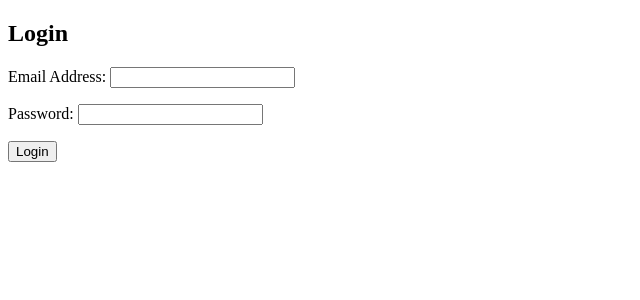
After one commit to zsh8/testsite, a Django app: page /login/ in a window 1280 px wide. The commit adds this page. Shown: the top 300 px of the page, without its empty margins (0-640 px from the left). Run offline with Django 4.2, Linux system fonts and the light colour scheme.

Commit message:
Add register, login and logout views to users app

```diff
--- a/core/templates/core/base.html
+++ b/core/templates/core/base.html
@@ -4,6 +4,15 @@
     <title>{% block title %}Test Site{% endblock %}</title>
   </head>
   <body>
+    <div id="messages">
+      {% if messages %}
+      <ul>
+        {% for message in messages %}
+        <li>{{ message }}</li>
+        {% endfor %}
+      </ul>
+      {% endif %}
+    </div>
     <div id="content">{% block content %}{% endblock %}</div>
   </body>
 </html>
--- /dev/null
+++ b/core/templates/core/homepage.html
@@ -0,0 +1,4 @@
+{% extends "core/base.html" %} {% block content %}
+<h2>Welcome to our website home page!</h2>
+<a href="{% url 'logout' %}">Logout</a>
+{% endblock %}
--- a/core/views.py
+++ b/core/views.py
@@ -1,5 +1,5 @@
-from django.http import HttpResponse
+from django.shortcuts import render
 
 
 def homepage(request):
-    return HttpResponse('Home page!')
+    return render(request, 'core/homepage.html')
--- a/testsite/urls.py
+++ b/testsite/urls.py
@@ -18,6 +18,7 @@ from django.contrib import admin
 from django.urls import path, include
 
 urlpatterns = [
+    path('', include('users.urls')),
     path('', include('core.urls')),
     path('admin/', admin.site.urls),
 ]
--- /dev/null
+++ b/users/forms.py
@@ -0,0 +1,16 @@
+from django import forms
+from django.contrib.auth.forms import UserCreationForm
+
+from .models import CustomUser
+
+
+class UserRegistrationForm(UserCreationForm):
+
+    class Meta:
+        model = CustomUser
+        fields = ("email", "password1", "password2")
+
+
+class LoginForm(forms.Form):
+    email = forms.EmailField(label='Email Address', max_length=200)
+    password = forms.CharField(label='Password', widget=forms.PasswordInput)
--- /dev/null
+++ b/users/templates/users/login.html
@@ -0,0 +1,7 @@
+{% extends "core/base.html" %} {% block content %}
+<h2>Login</h2>
+<form actin="{% url 'login' %}" method="post">
+  {% csrf_token %} {{ form.as_p }}
+  <button type="submit">Login</button>
+</form>
+{% endblock %}
--- /dev/null
+++ b/users/urls.py
@@ -0,0 +1,9 @@
+from django.urls import path
+
+from . import views
+
+urlpatterns = [
+    path('login/', views.LoginView.as_view(), name='login'),
+    path('logout/', views.LogoutView.as_view(), name='logout'),
+    path('register/', views.RegistrationView.as_view(), name='register')
+]
--- a/users/views.py
+++ b/users/views.py
@@ -1,3 +1,48 @@
-from django.shortcuts import render
+from django.contrib import messages
+from django.contrib.auth import authenticate, login, logout
+from django.shortcuts import redirect, render
+from django.views import View
 
-# Create your views here.
+from .forms import LoginForm, UserRegistrationForm
+
+
+class LoginView(View):
+    def get(self, request):
+        if request.user.is_authenticated:
+            return redirect('homepage')
+        form = LoginForm()
+        return render(request, 'users/login.html', {'form': form})
+
+    def post(self, request):
+        form = LoginForm(request.POST)
+        if form.is_valid():
+            email = form.cleaned_data['email']
+            password = form.cleaned_data['password']
+            user = authenticate(request, email=email, password=password)
+            if user is not None:
+                login(request, user)
+                return redirect('homepage')
+            else:
+                messages.error(request, 'Invalid username or password')
+
+        return render(request, 'users/login.html', {'form': form})
+
+
+class LogoutView(View):
+    def get(self, request):
+        logout(request)
+        return redirect('login')
+
+
+class RegistrationView(View):
+    def get(self, request):
+        form = UserRegistrationForm()
+        return render(request, 'users/register.html', {'form': form})
+
+    def post(self, request):
+        form = UserRegistrationForm(request.POST)
+        if form.is_valid():
+            form.save()
+            return redirect('login')
+        else:
+            return render(request, 'users/register.html', {'form': form})
```
Also changed, not shown: users/templates/users/register.html (added, +7 -0 lines).
